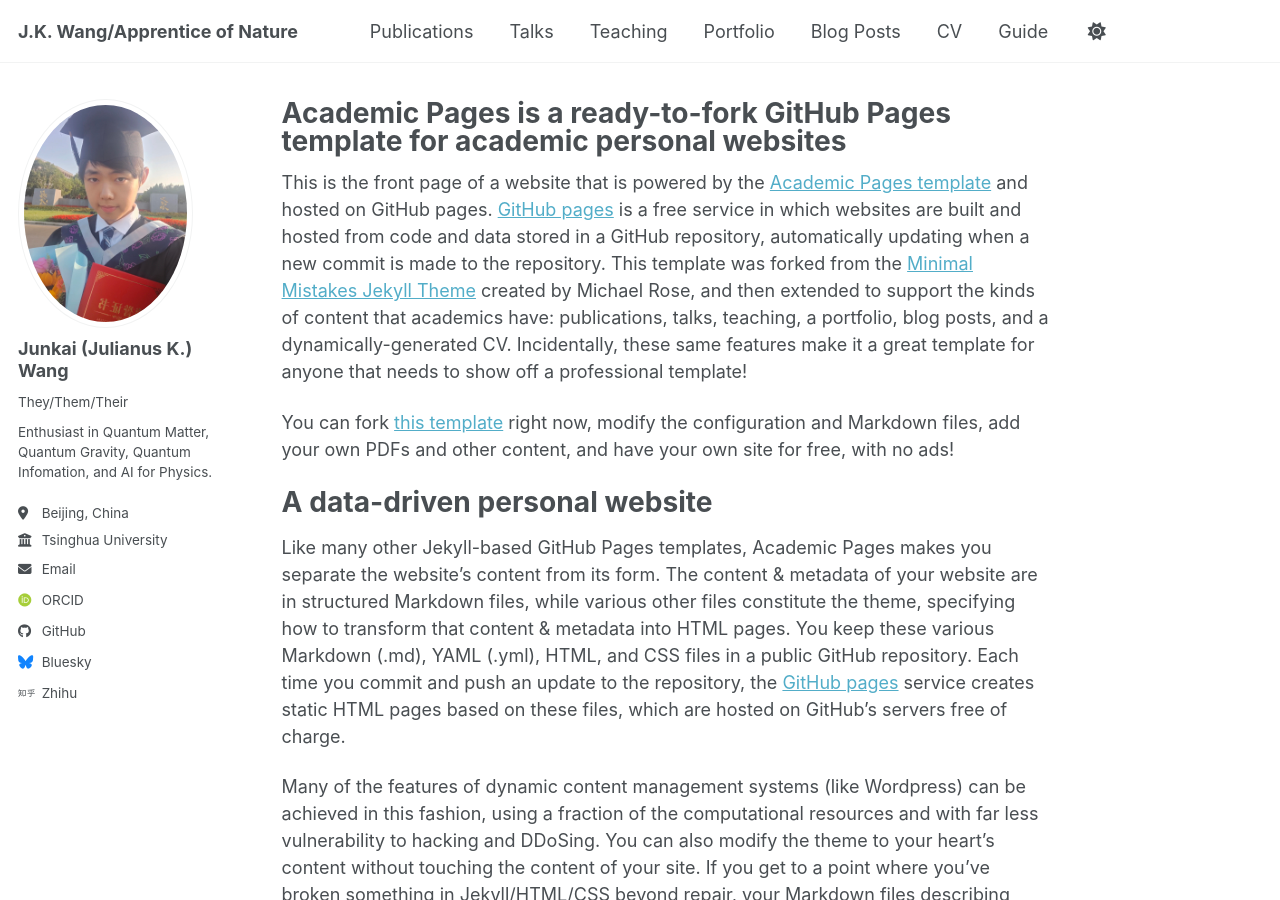
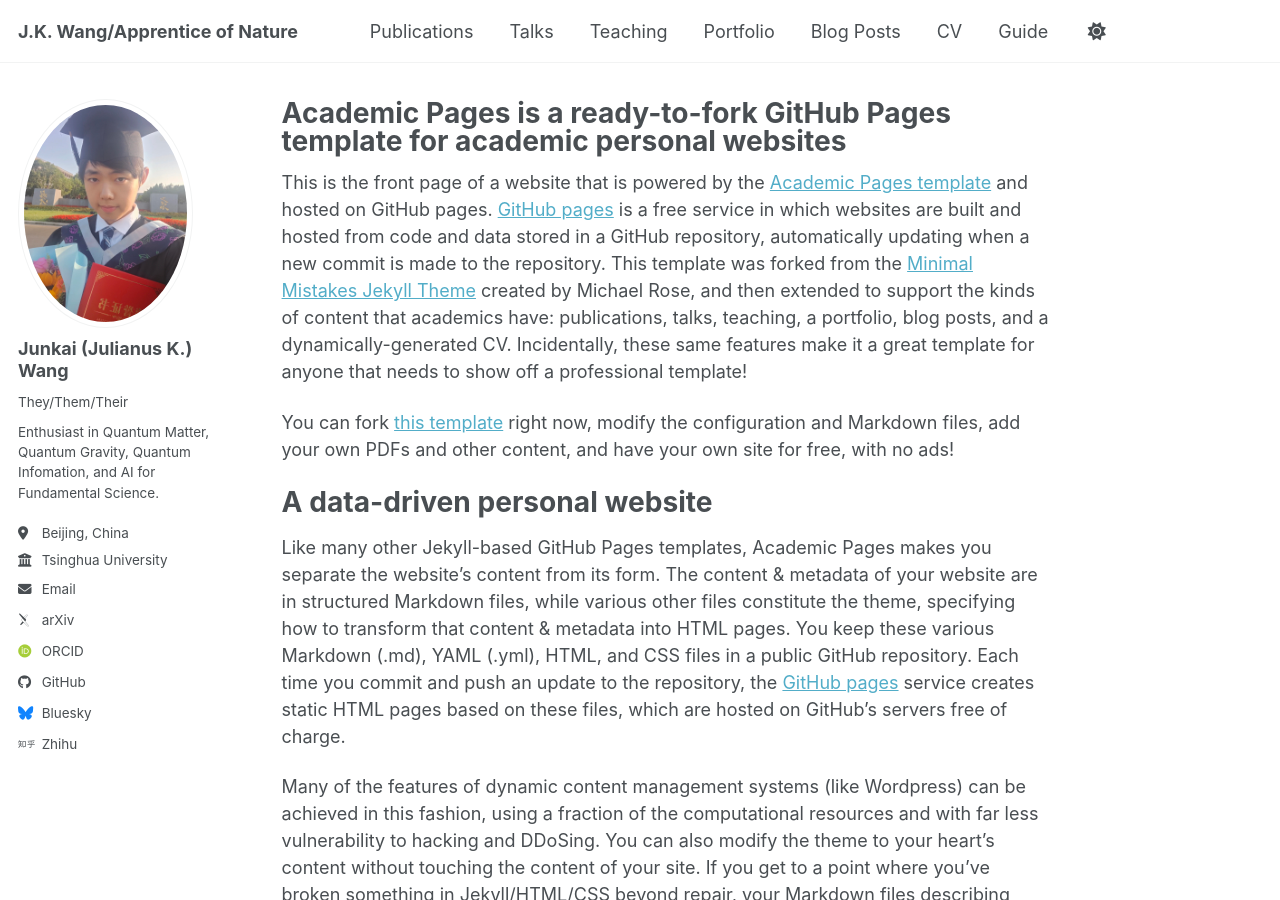
Before and after one commit to JunkaiWang-TheoPhy/JunkaiWang-TheoPhy.github.io, a Jekyll site: the page built from _pages/about.md, in a window 1280 px wide and 900 px high. Built offline with Jekyll 4.4.1, drawn with Linux system fonts in a browser that asks for light colours; some web fonts are replaced; a script bundle is joined from its source files by our own code; library files that are not in the unit come from our copies.

Commit message:
Update _config.yml

```diff
--- a/_config.yml
+++ b/_config.yml
@@ -26,7 +26,7 @@
   avatar           : "my-avatar.jpg"
   name             : "Junkai (Julianus K.) Wang"  # Update this with your name
   pronouns         : "They/Them/Their"
-  bio              : "Enthusiast in Quantum Matter, Quantum Gravity, Quantum Infomation, and AI for Physics."
+  bio              : "Enthusiast in Quantum Matter, Quantum Gravity, Quantum Infomation, and AI for Fundamental Science."
   location         : "Beijing, China"
   employer         : "Tsinghua University"
   uri              : # URL
@@ -34,12 +34,11 @@
 
   # Academic websites
   academia         : # URL
-  arxiv            : # URL - Update with the correct link to your profile
+  arxiv            : "https://www.alphaxiv.org/@junkai-thomas-wang"
   googlescholar    : # "https://scholar.google.com/citations?user=PS_CX0AAAAAJ"
   inspire-hep      : # URL
   impactstory      : # URL
   orcid            : https://orcid.org/0009-0006-8036-143X
-  alphaxiv         : https://www.alphaxiv.org/@junkai-thomas-wang
   semantic         : # URL
   ssrn             : # URL
   ## pubmed        : "https://www.ncbi.nlm.nih.gov/pubmed/?term=john+snow"
```
